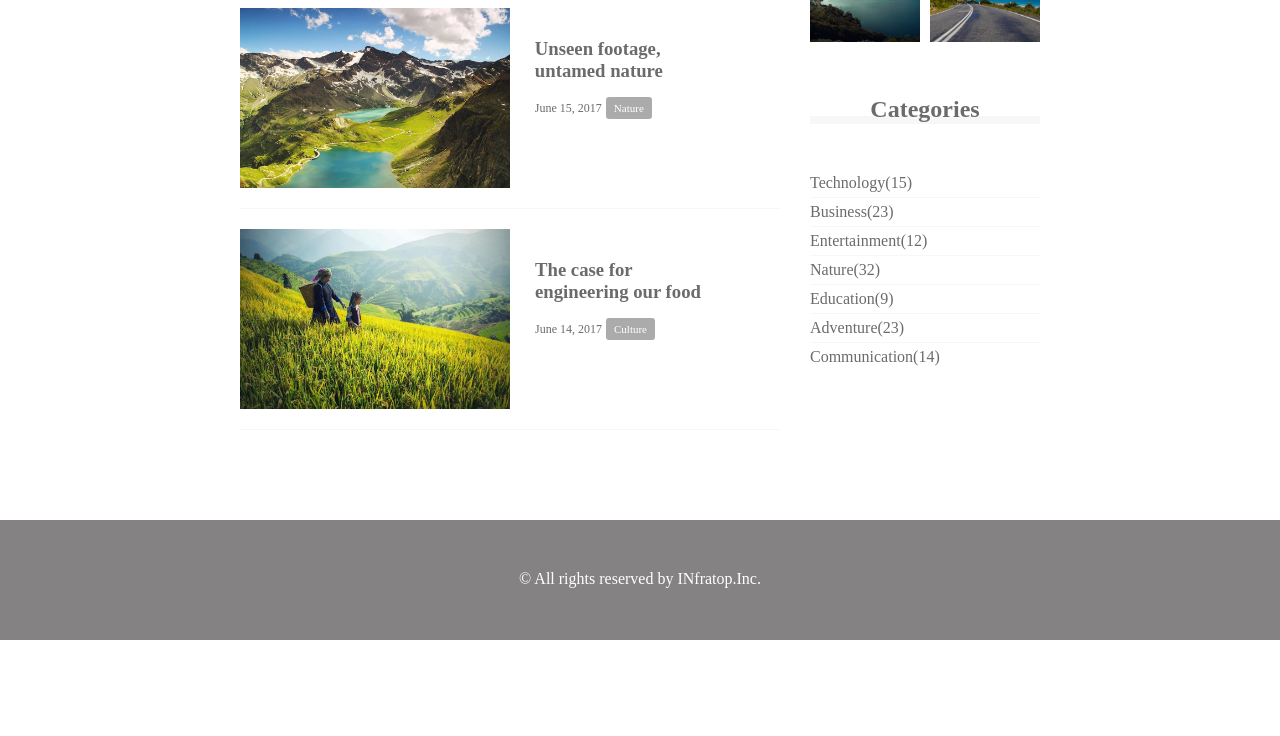
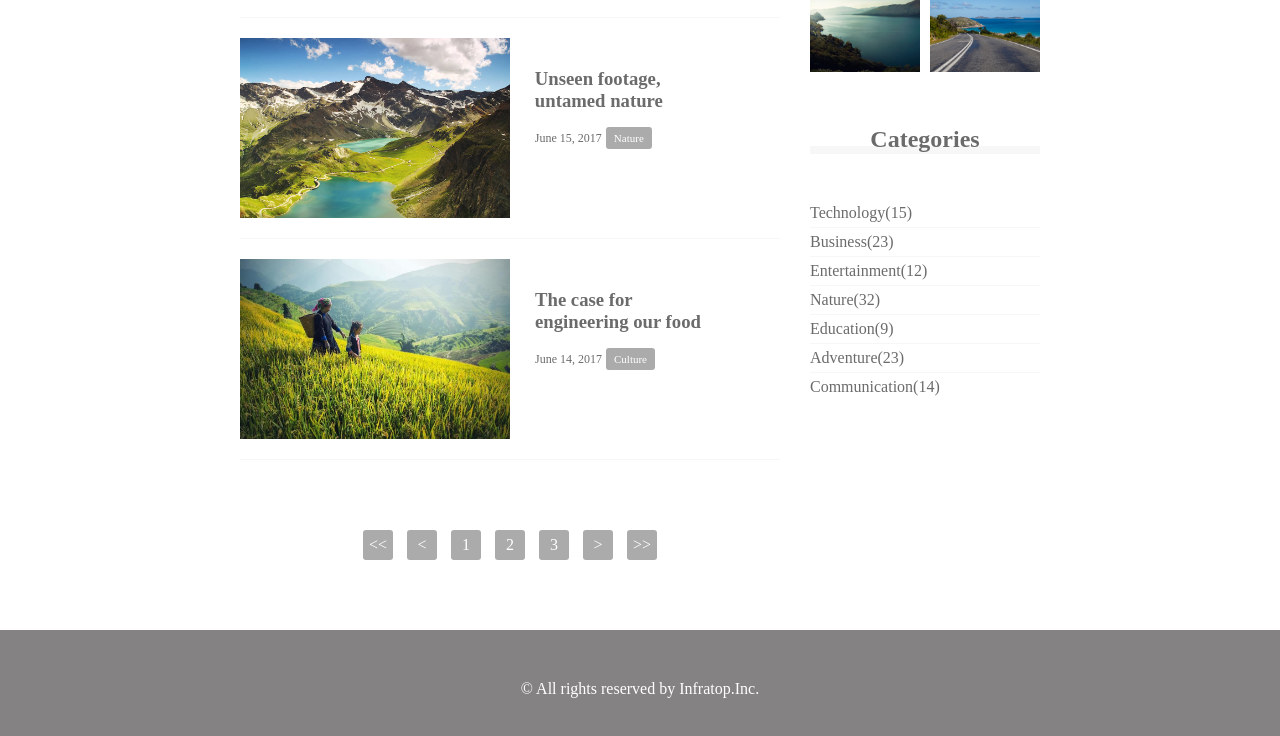
Before and after one commit to komaitaira/caravan, a plain HTML site: page index.html in a window 1280 px wide. Shown: the part 1172-1908 px from the top of the page. Before the commit the page ends 1812 px from the top, so only its background shows below. Drawn offline with Linux system fonts and the light colour scheme.

Commit message:
第８章確認問題まで

```diff
--- a/index.html
+++ b/index.html
@@ -108,6 +108,15 @@
           </section>
         </div>
       </div>
+      <div class="pagenation">
+        <p><<</p>
+        <p><</p>
+        <p>1</p>
+        <p>2</p>
+        <p>3</p>
+        <p>></p>
+        <p>>></p>
+      </div>
     </section>
     <div class="sidebar">
       <section class="popular">
@@ -147,7 +156,7 @@
   </main>
 
   <footer>
-    <p class="footer-text">© All rights reserved by INfratop.Inc.</p>
+    <p class="footer-text">© All rights reserved by Infratop.Inc.</p>
   </footer>
 
 </body>
--- a/style.css
+++ b/style.css
@@ -17,6 +17,7 @@ a {
 header {
   width: 100%;
   text-align: center;
+  margin: 15px 0;
 }
 header .headline{
   font-size: 32px;
@@ -100,6 +101,23 @@ main {
   color: #fff;
   font-size: 11px;
 }
+
+.pagenation {
+  text-align: center;
+  padding-top: 50px;
+}
+
+.pagenation p {
+  width: 30px;
+  height: 30px;
+  display: inline-block;
+  color: #fff;
+  background-color: #acabab;
+  border-radius: 3px;
+  margin: 0 5px;
+  line-height: 30px;
+}
+
 .sidebar {
   width: 230px;
   float: left;
```
